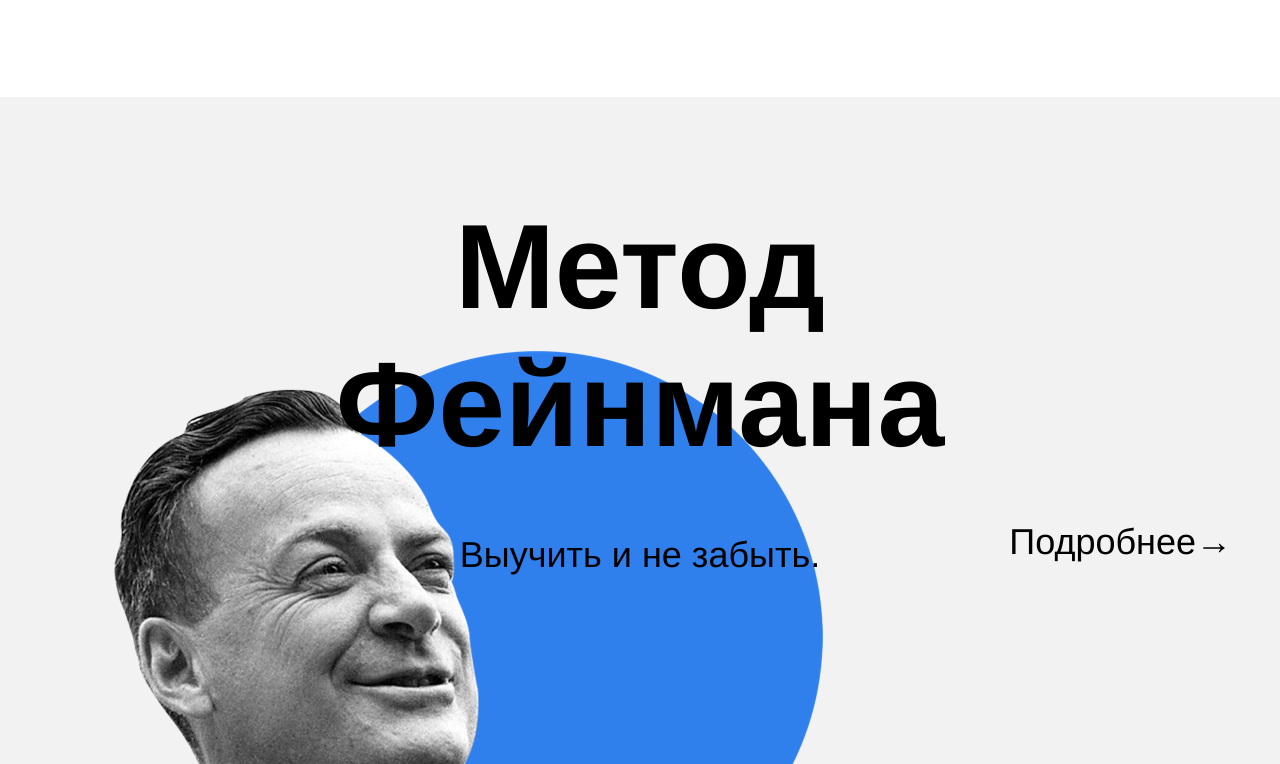
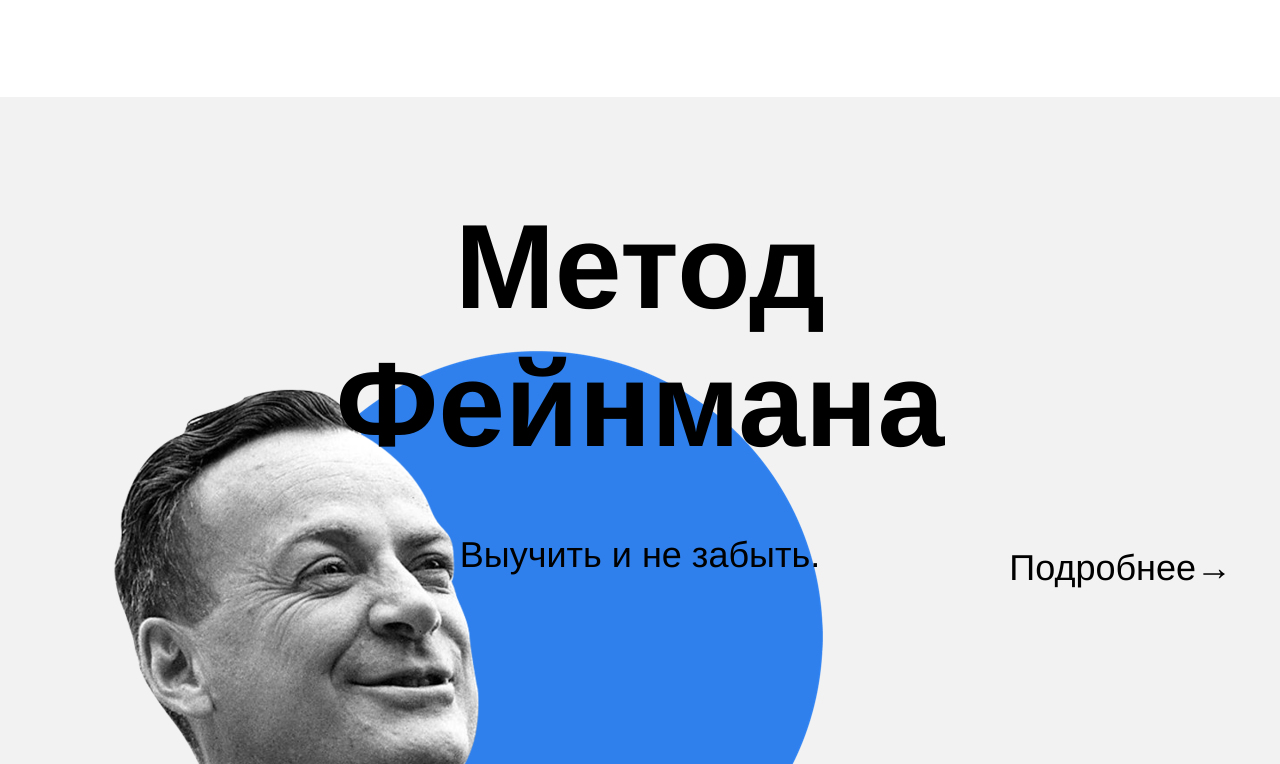
Before and after one commit to eshchinid/how-to-learn, a plain HTML site: page index.html in a window 1280 px wide. Shown: the part 1976-2740 px from the top of the page. Drawn offline with Linux system fonts and the light colour scheme.

Commit message:
поправил

```diff
--- a/styles/style.css
+++ b/styles/style.css
@@ -175,6 +175,7 @@
   background-repeat: no-repeat;
   background-position: bottom 0px left 0px;
   display: flex;
+  position: relative;
 }
 
 .feynman__title{
@@ -205,6 +206,7 @@
   position: absolute;
   color: black;
   text-decoration: none;
+  top: 50%;
 }
 
 .kaufman{
```
